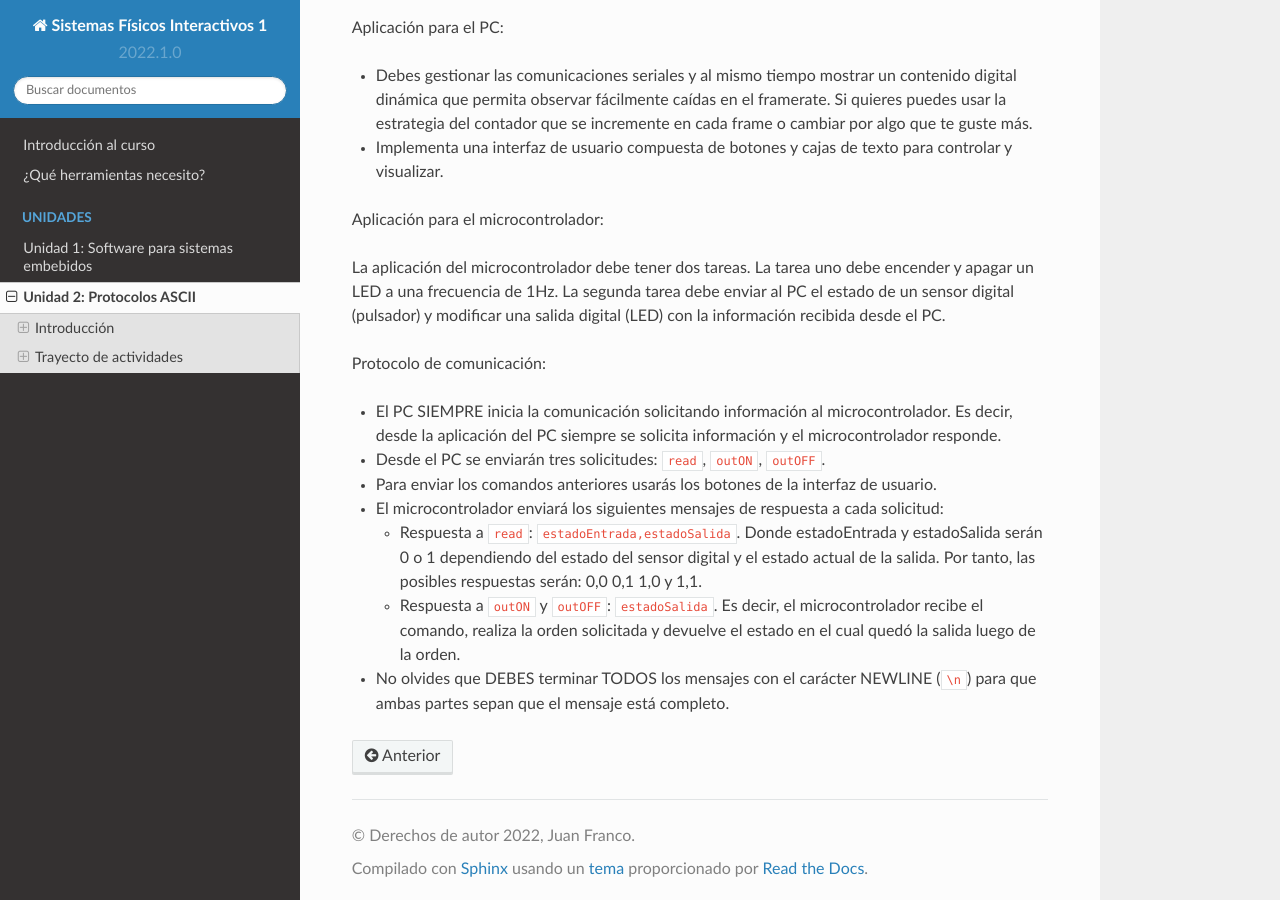
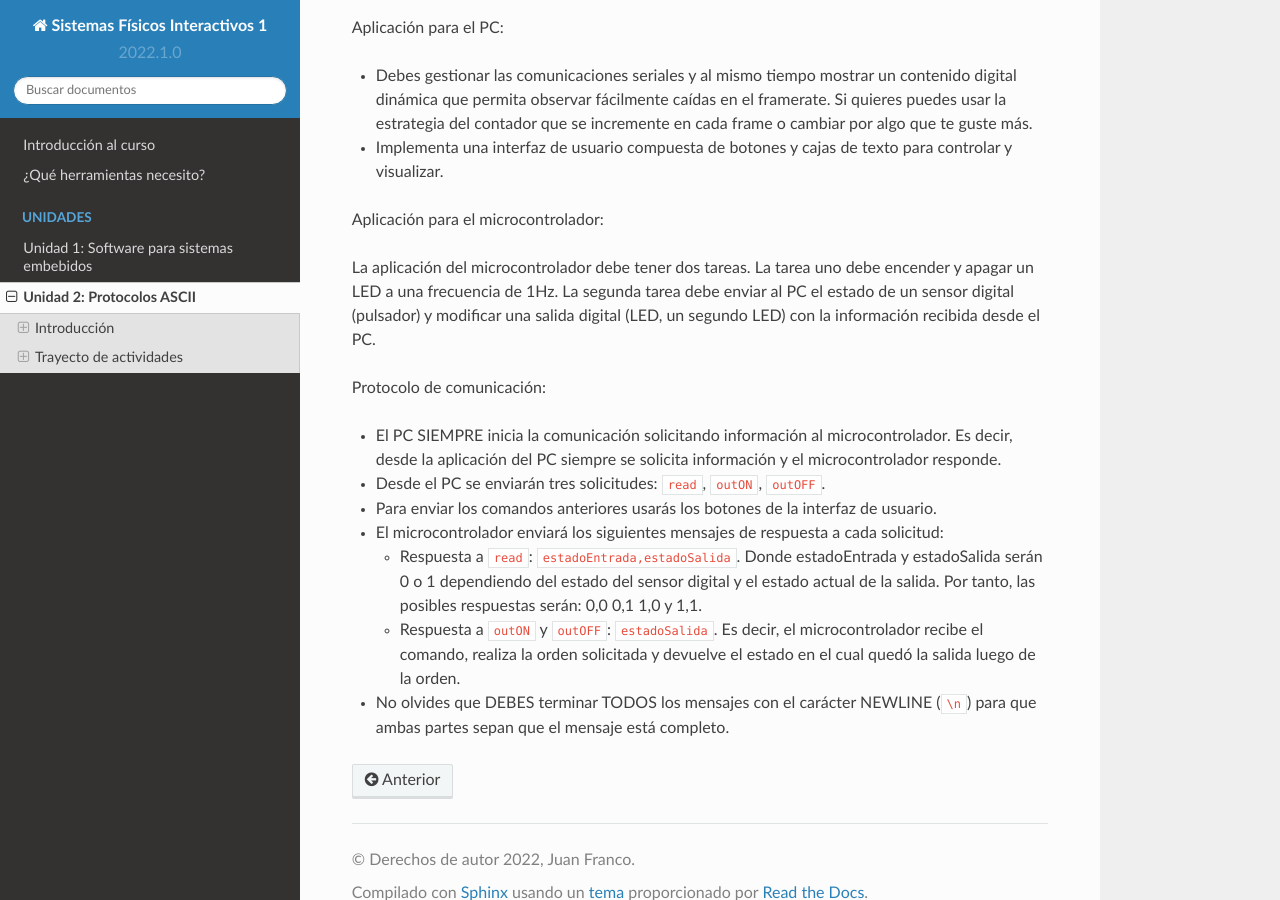
Before and after one commit to juanferfranco/SistemasFisicosInteractivos1, a Sphinx documentation site: the page built from docs/_unidad2/unidad2.rst, in a window 1280 px wide and 900 px high, scrolled down 12526 px. Built offline with Sphinx 7.4.7 and the Read the Docs theme 2.0.0, drawn with Linux system fonts in a browser that asks for light colours; pages that are not in the unit, such as notebooks, are missing from menus.

Commit message:
minor fix

```diff
--- a/docs/_unidad2/unidad2.rst
+++ b/docs/_unidad2/unidad2.rst
@@ -714,7 +714,8 @@ Aplicación para el microcontrolador:
 La aplicación del microcontrolador debe tener dos tareas. La tarea uno
 debe encender y apagar un LED a una frecuencia de 1Hz. La segunda tarea
 debe enviar al PC el estado de un sensor digital (pulsador) y modificar
-una salida digital (LED) con la información recibida desde el PC.
+una salida digital (LED, un segundo LED) con la información recibida
+desde el PC.
 
 Protocolo de comunicación:
 
```
